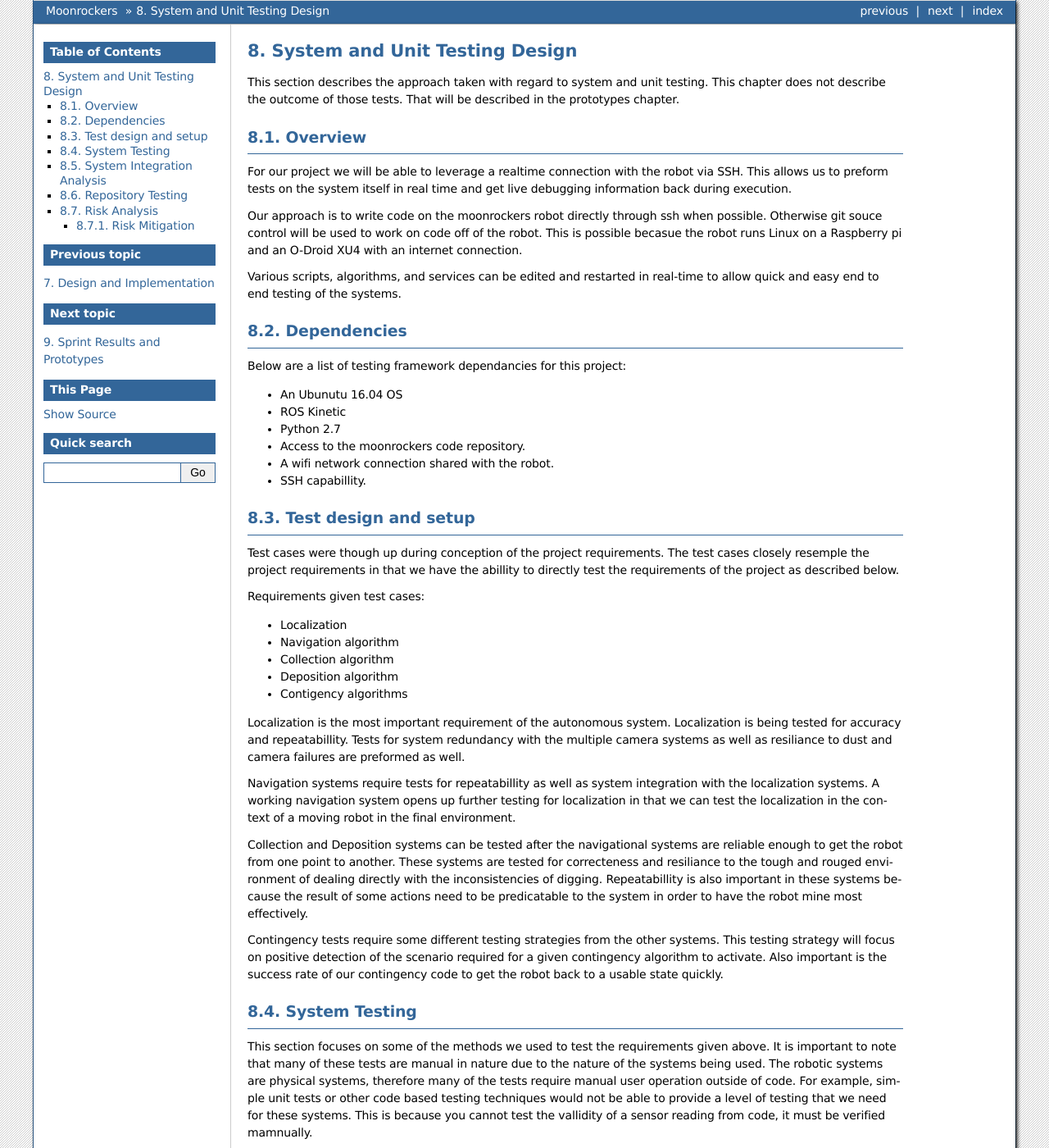
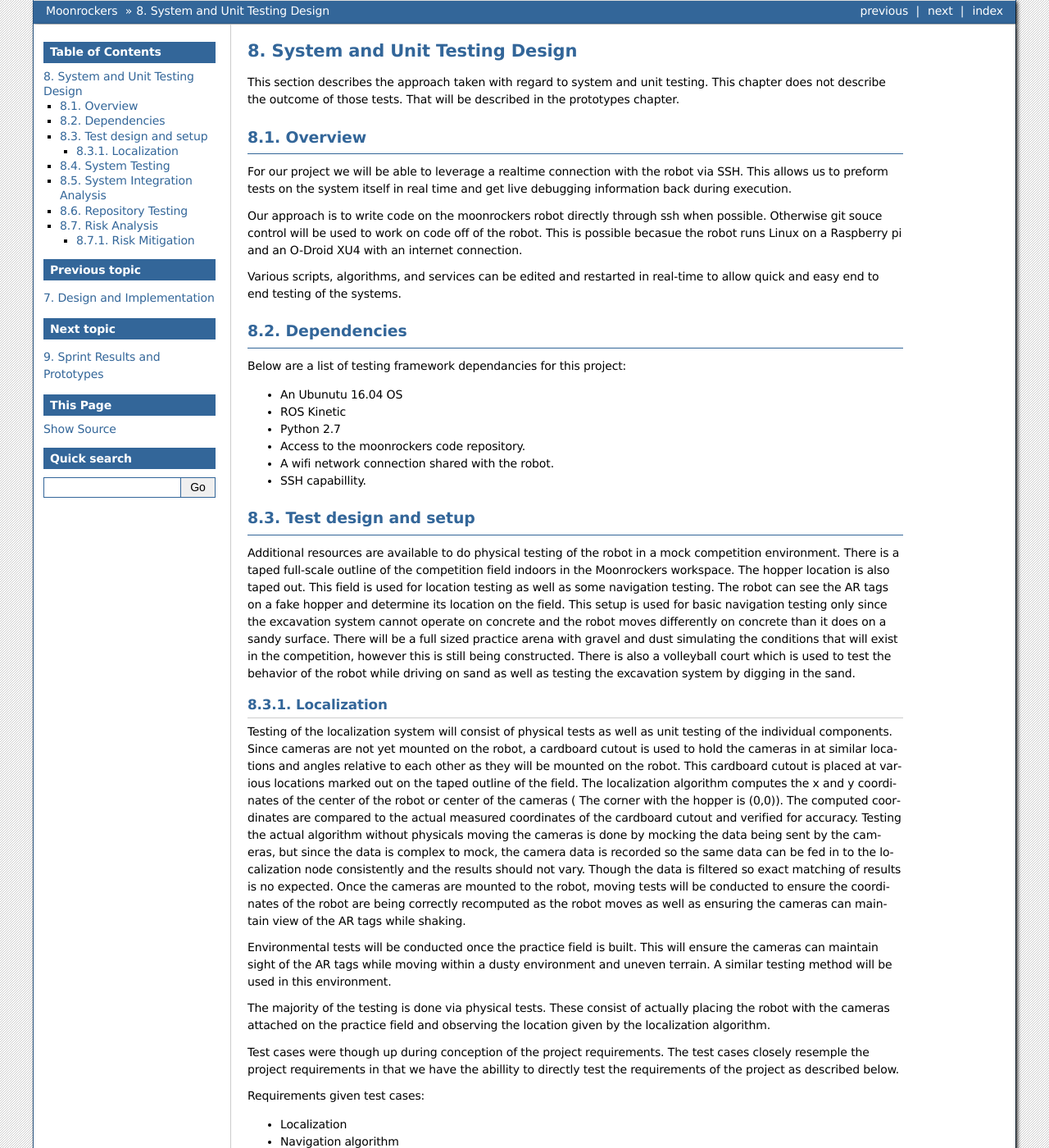
Before and after one commit to kaliRegenold/SeniorDesign, a Sphinx documentation site: the page built from DesignDoc/source/testing.rst, in a window 1280 px wide and 1400 px high. Shown: the whole window at 82% size. Built offline with Sphinx 7.4.7, drawn with Linux system fonts in a browser that asks for light colours.

Commit message:
WIP test design

```diff
--- a/DesignDoc/source/testing.rst
+++ b/DesignDoc/source/testing.rst
@@ -34,6 +34,46 @@ Below are a list of testing framework dependancies for this project:
 
 Test design and setup
 ---------------------
+
+Additional resources are available to do physical testing of the robot in a mock
+competition environment. There is a taped full-scale outline of the competition field
+indoors in the Moonrockers workspace. The hopper location is also taped out. This
+field is used for location testing as well as some navigation testing. The robot can
+see the AR tags on a fake hopper and determine its location on the field. This setup
+is used for basic navigation testing only since the excavation system cannot operate
+on concrete and the robot moves differently on concrete than it does on a sandy surface.
+There will be a full sized practice arena with gravel and dust simulating the conditions
+that will exist in the competition, however this is still being constructed. There is
+also a volleyball court which is used to test the behavior of the robot while driving
+on sand as well as testing the excavation system by digging in the sand.
+
+Localization
+~~~~~~~~~~~~
+
+Testing of the localization system will consist of physical tests as well as unit
+testing of the individual components. Since cameras are not yet mounted on the robot,
+a cardboard cutout is used to hold the cameras in at similar locations and angles relative
+to each other as they will be mounted on the robot. This cardboard cutout is placed at
+various locations marked out on the taped outline of the field. The localization algorithm
+computes the x and y coordinates of the center of the robot or center of the cameras (
+The corner with the hopper is (0,0)). The computed coordinates are compared to the actual
+measured coordinates of the cardboard cutout and verified for accuracy. Testing the actual
+algorithm without physicals moving the cameras is done by mocking the data being sent by
+the cameras, but since the data is complex to mock, the camera data is recorded so the same
+data can be fed in to the localization node consistently and the results should not vary.
+Though the data is filtered so exact matching of results is no expected. Once the cameras
+are mounted to the robot, moving tests will be conducted to ensure the coordinates of the
+robot are being correctly recomputed as the robot moves as well as ensuring the cameras can
+maintain view of the AR tags while shaking.
+
+Environmental tests will be conducted once the practice field is built. This will ensure
+the cameras can maintain sight of the AR tags while moving within a dusty environment and
+uneven terrain. A similar testing method will be used in this environment.
+
+
+The majority of the testing is done via physical tests. These consist of actually
+placing the robot with the cameras attached on the practice field and observing the
+location given by the localization algorithm.
 
 Test cases were though up during conception of the project requirements.
 The test cases closely resemple the project requirements in that we have
```
